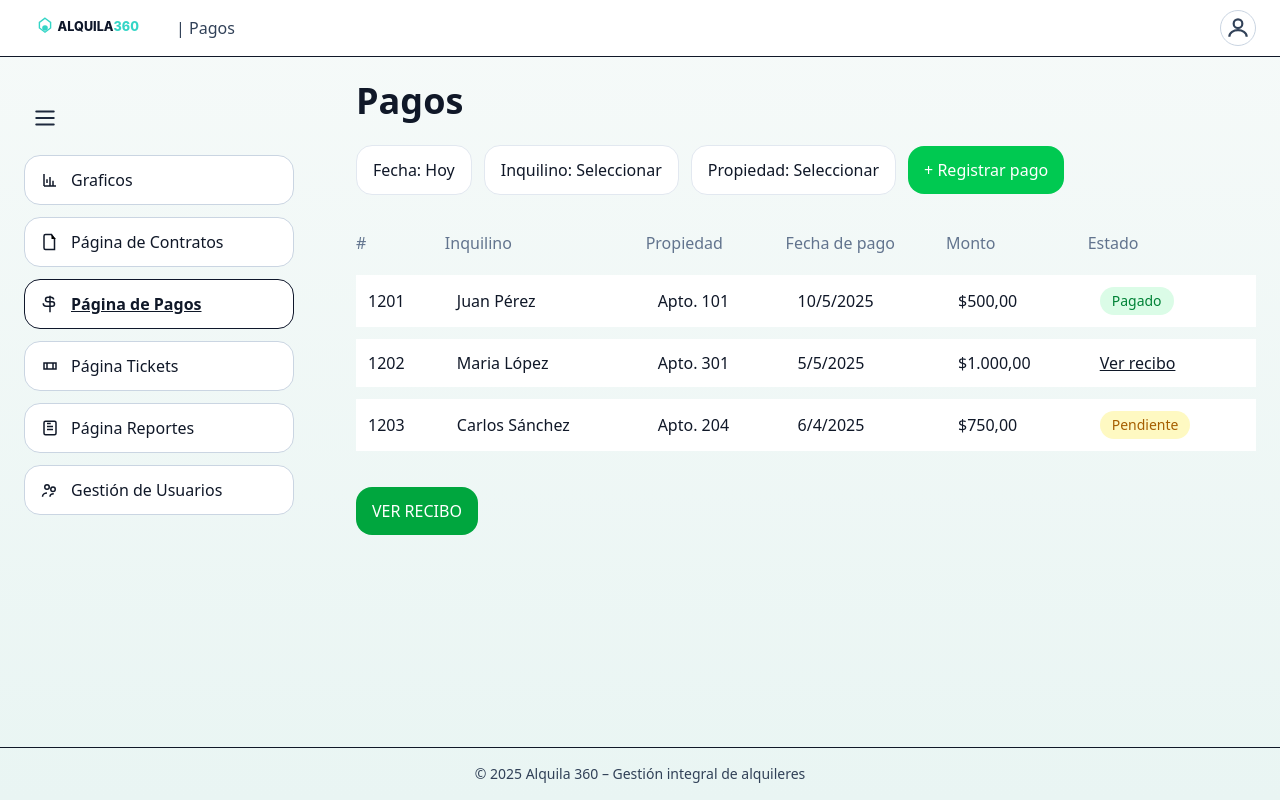
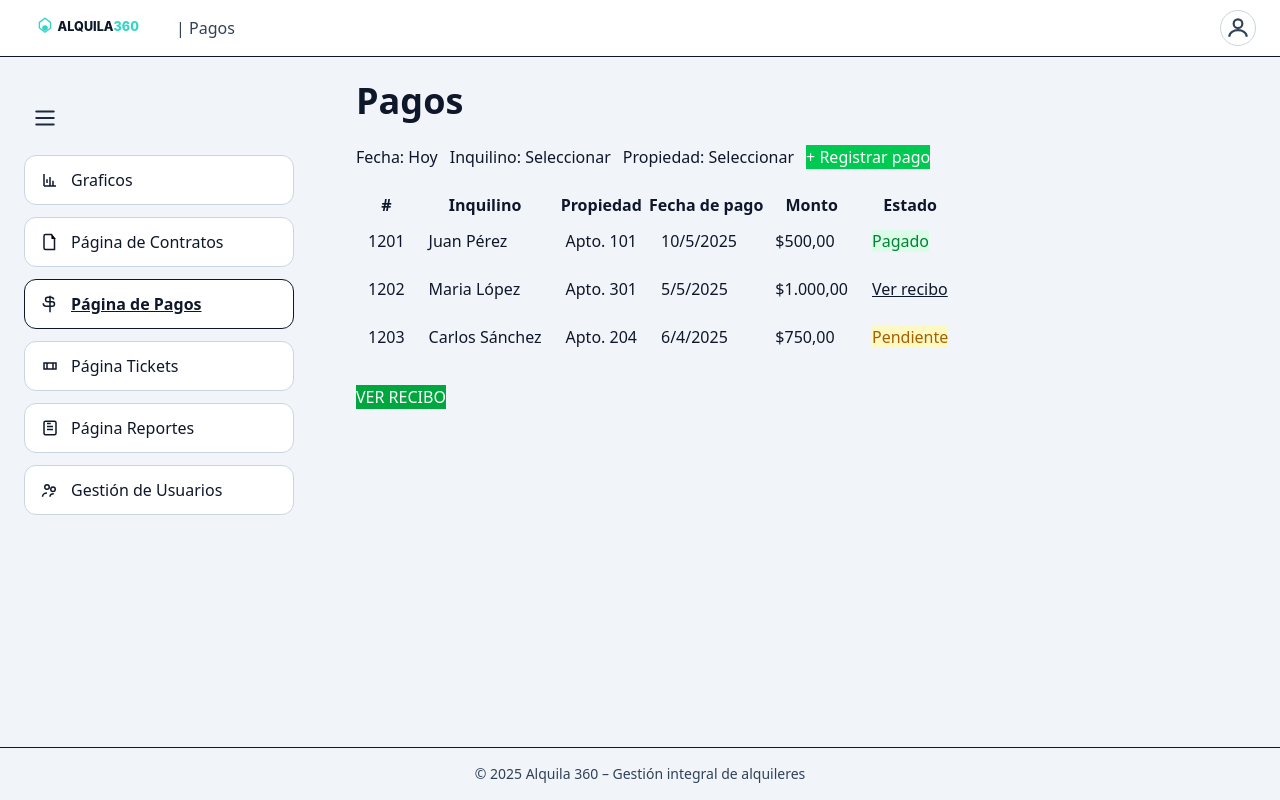
Before and after one commit to AlexIC21/Alquila360-Frontend, a Next.js app: page /pagos in a window 1280 px wide. Built offline with nearby package versions, Linux system fonts and the light colour scheme.

Commit message:
cambios terminados

```diff
--- a/app/globals.css
+++ b/app/globals.css
@@ -1,40 +1,20 @@
 @import "tailwindcss";
 
-@theme {
-  --color-brand: #34D5C6;
-  --color-brand-600: #1FB7A8;
-  --color-ok: #22c55e;
-  --color-warn: #f59e0b;
-  --color-danger: #ef4444;
-  --radius-xl: 16px;
-  --radius-2xl: 24px;
-  --shadow-soft: 0 8px 24px rgba(0,0,0,0.08);
+/* Colores base */
+:root {
+  --background: #f4f4f5;
+  --foreground: #020617;
 }
 
-html, body { height: 100%; }
-
-.card {
-  border-radius: var(--radius-xl);
-  box-shadow: var(--shadow-soft);
-  background: white;
+/* Estilo general del body */
+body {
+  @apply bg-slate-100 text-slate-900 antialiased;
 }
 
-.btn {
-  @apply rounded-xl px-4 py-3 font-medium transition;
+/* Fondo con logo (opcional) */
+.bg-logo {
+  background-image: url("/logoooo.svg");
+  background-size: cover;
+  background-position: center;
+  background-repeat: no-repeat;
 }
-.btn-primary { background: var(--color-brand); color:#fff; }
-.btn-primary:hover { background: var(--color-brand-600); }
-.btn-ghost { @apply border border-slate-200 bg-white; }
-.badge {
-  @apply inline-flex items-center gap-2 rounded-full px-3 py-1 text-sm;
-}
-
-.table { @apply w-full border-separate border-spacing-y-3; }
-.table thead th { @apply text-left text-slate-500 font-normal pb-2; }
-.table tbody tr { @apply bg-white; }
-
-/* Fondo general de Alquila360 */
-.bg-alquila360 {
-  background: linear-gradient(180deg, #f6faf9 0%, #e9f5f3 100%);
-  min-height: 100vh;
-}
--- a/postcss.config.mjs
+++ b/postcss.config.mjs
@@ -1,7 +1,8 @@
-import tailwindcss from "@tailwindcss/postcss";
-
-export default {
+/** @type {import('postcss-load-config').Config} */
+const config = {
   plugins: {
-    [tailwindcss]: {},
+    "@tailwindcss/postcss": {},
   },
 };
+
+export default config;
```
Also changed, not shown: tsconfig.json (+24 -7 lines).
